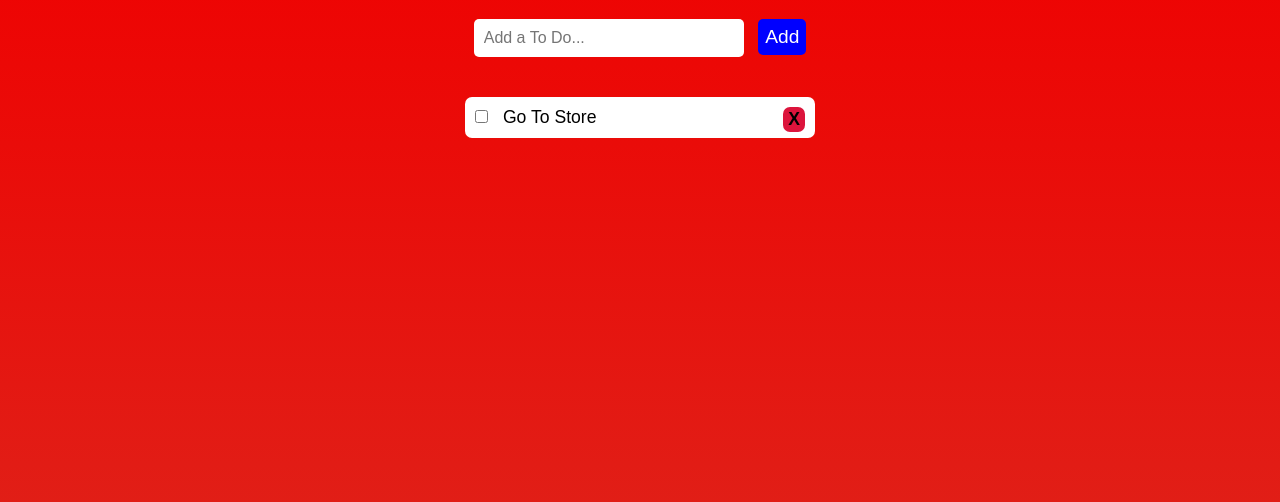
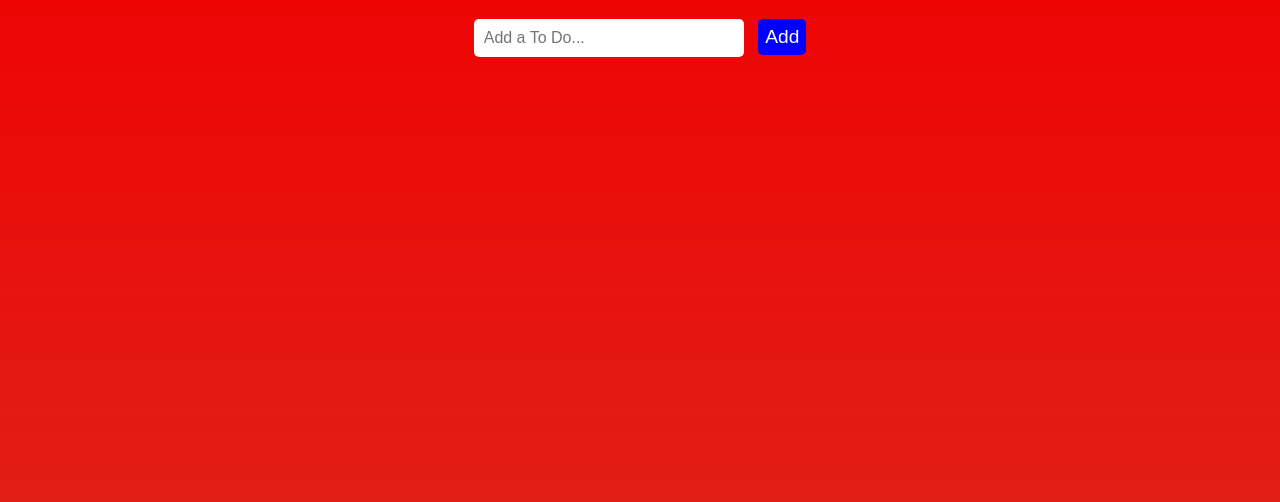
Before and after one commit to CameronRiecan/To-Do-List, a plain HTML site: page index.html in a window 1280 px wide. Shown: the part 96-598 px from the top of the page. Drawn offline with Linux system fonts and the light colour scheme.

Commit message:
fix typo in javascript function, remove placeholder list item in html

```diff
--- a/index.html
+++ b/index.html
@@ -16,12 +16,7 @@
             </form>
 
             <ul class="todo-items">
-                <!-- Dummy Item -->
-                <li class="item" data-key="1594003133171">
-                    <input class="checkbox" type="checkbox">
-                    Go To Store
-                    <button class="delete-button">X</button>
-                </li>
+                <!-- li will be populated from javascript -->
             </ul>
         </div>
     </section>
--- a/js/script.js
+++ b/js/script.js
@@ -34,12 +34,12 @@ function addTodo(item) {
 }
 
 // function to render given todos to screen
-function renderTodos(todos) {
+function renderTodos( todos) {
     // clear inside of ul with todo items class
     todoItemsList.innerHTML = '';
 
     todos.forEach(item => {
-        const checked = item.competed ? 'checked' : null;
+        const checked = item.completed ? 'checked' : null;
 
 
         const li = document.createElement('li');
```
